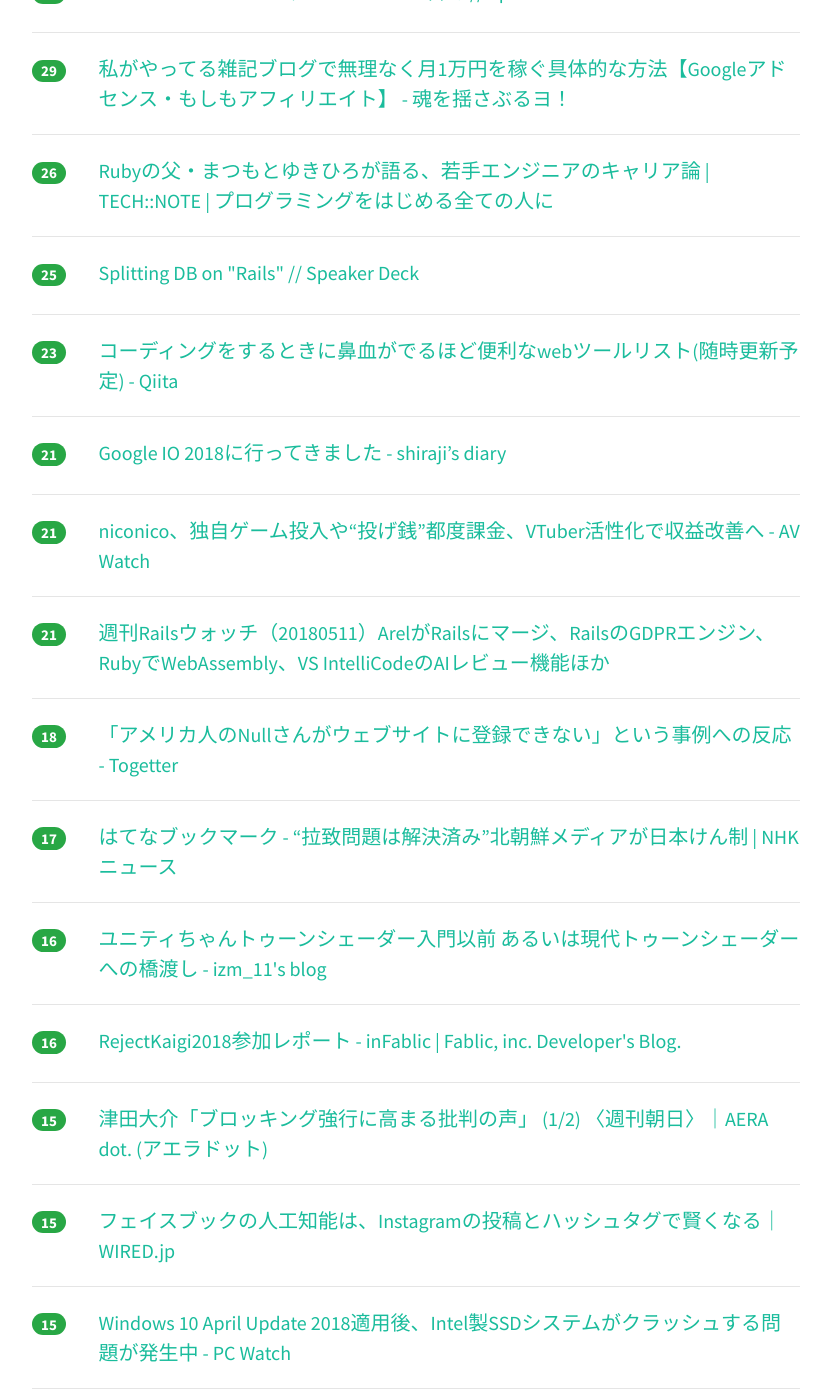
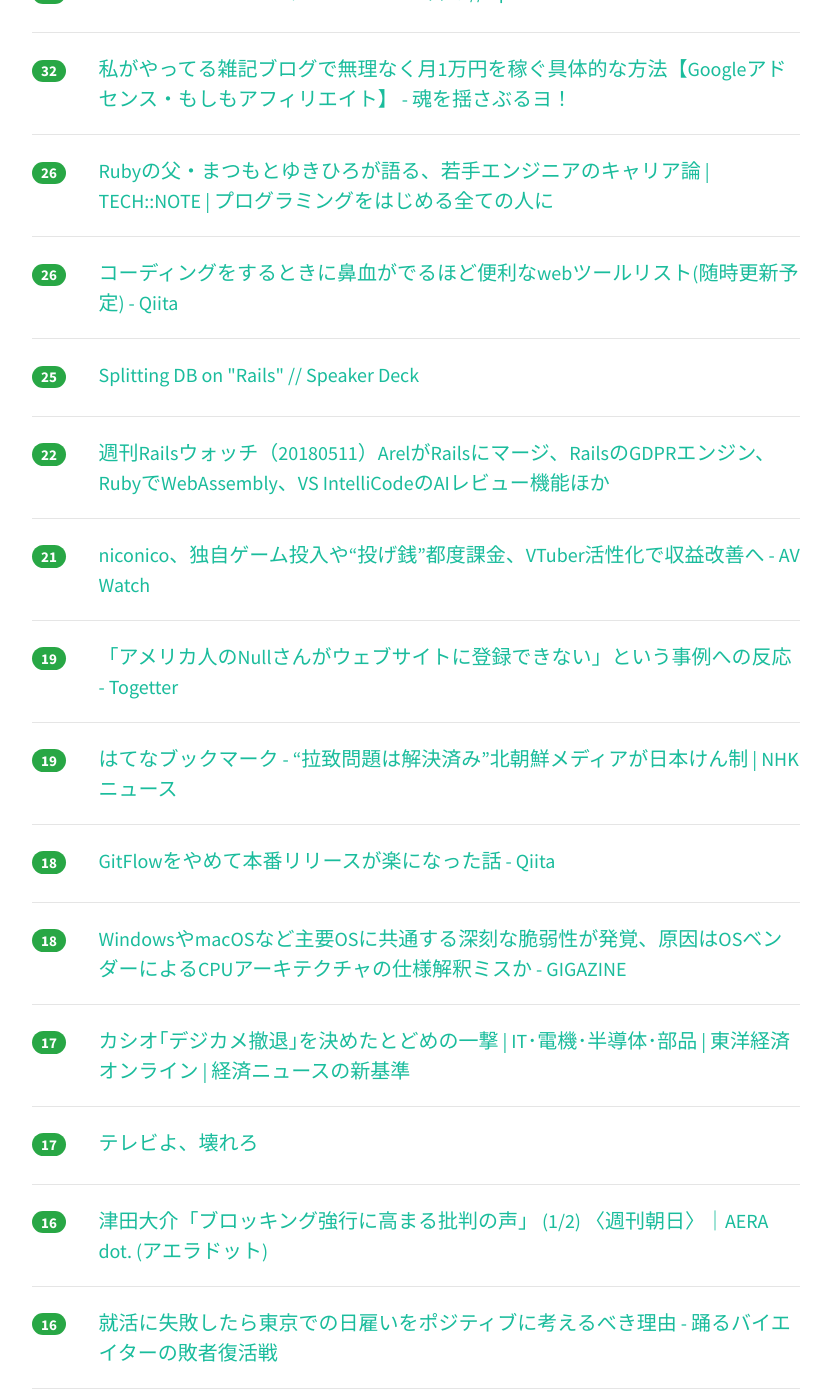
Before and after one commit to yatta47/hatena-matome-site, a Jekyll site: the page built from _posts/2018-05-13-hatena.md, in a window 1280 px wide and 1400 px high, scrolled down 1113 px. Shown: the whole window, without its empty margins (224-1055 px from the left). Built offline with Jekyll 4.4.1, drawn with Linux system fonts in a browser that asks for light colours; nearby versions of some CDN libraries; some of the changed text lies outside the part shown.

Commit message:
Updated 2018-05-13

```diff
--- a/_posts/2018-05-13-hatena.md
+++ b/_posts/2018-05-13-hatena.md
@@ -1,48 +1,48 @@
 ---
 layout: post
 title:  "2018-05-13 はてぶIT"
-date:   2018-05-13 14:00:51
+date:   2018-05-13 15:01:38
 tags: [it-hotentry]
 ---
-39 件のデータあり
+42 件のデータあり
 
 <hr><div class="row">
-<div class="col-1"><span class="badge badge-pill badge-success h2">207</span></div>
+<div class="col-1"><span class="badge badge-pill badge-success h2">235</span></div>
 <div class="col-11"><a href='https://news.yahoo.co.jp/byline/yamamotoichiro/20180512-00085145/' target='_blank'>国内Android関連開発市場が周回遅れになっている件(山本一郎) - 個人 - Yahoo!ニュース</a></div>
 </div>
 <hr>
 <div class="row">
-<div class="col-1"><span class="badge badge-pill badge-success h2">99</span></div>
+<div class="col-1"><span class="badge badge-pill badge-success h2">141</span></div>
 <div class="col-11"><a href='https://mainichi.jp/articles/20180512/mog/00m/040/007000c' target='_blank'>公文書クライシス：防衛省のファイル名、わざと分かりにくく　「公開請求逃れ」と職員証言 - 毎日新聞</a></div>
 </div>
 <hr>
 <div class="row">
-<div class="col-1"><span class="badge badge-pill badge-success h2">65</span></div>
+<div class="col-1"><span class="badge badge-pill badge-success h2">76</span></div>
 <div class="col-11"><a href='https://tmtms.hatenablog.com/entry/201805/dns' target='_blank'>DNSで浸透って言っちゃだめなの？ - @tmtms のメモ</a></div>
 </div>
 <hr>
 <div class="row">
-<div class="col-1"><span class="badge badge-pill badge-success h2">54</span></div>
+<div class="col-1"><span class="badge badge-pill badge-success h2">68</span></div>
+<div class="col-11"><a href='https://anond.hatelabo.jp/20180512231057' target='_blank'>昔は無料だったけど今有料なもの</a></div>
+</div>
+<hr>
+<div class="row">
+<div class="col-1"><span class="badge badge-pill badge-success h2">64</span></div>
+<div class="col-11"><a href='https://qiita.com/rana_kualu/items/8dc3f93a7176d9a0f05d' target='_blank'>5000人に聞いた、2018年最先端のフロントエンドツールはこれだ - Qiita</a></div>
+</div>
+<hr>
+<div class="row">
+<div class="col-1"><span class="badge badge-pill badge-success h2">55</span></div>
 <div class="col-11"><a href='https://mattn.kaoriya.net/software/lang/c/20180513001637.htm' target='_blank'>Big Sky :: Windows 10 に AF_UNIX が来たので試してみた。</a></div>
 </div>
 <hr>
 <div class="row">
-<div class="col-1"><span class="badge badge-pill badge-success h2">49</span></div>
+<div class="col-1"><span class="badge badge-pill badge-success h2">51</span></div>
 <div class="col-11"><a href='https://www.slideshare.net/takafumionaka/perlrubyist-96797887' target='_blank'>Perl使いの国のRubyist</a></div>
 </div>
 <hr>
 <div class="row">
-<div class="col-1"><span class="badge badge-pill badge-success h2">48</span></div>
-<div class="col-11"><a href='https://qiita.com/rana_kualu/items/8dc3f93a7176d9a0f05d' target='_blank'>5000人に聞いた、2018年最先端のフロントエンドツールはこれだ - Qiita</a></div>
-</div>
-<hr>
-<div class="row">
-<div class="col-1"><span class="badge badge-pill badge-success h2">36</span></div>
-<div class="col-11"><a href='https://anond.hatelabo.jp/20180512231057' target='_blank'>昔は無料だったけど今有料なもの</a></div>
-</div>
-<hr>
-<div class="row">
-<div class="col-1"><span class="badge badge-pill badge-success h2">35</span></div>
+<div class="col-1"><span class="badge badge-pill badge-success h2">38</span></div>
 <div class="col-11"><a href='https://forbesjapan.com/articles/detail/21029' target='_blank'>グーグルに宣戦布告の地図サービス「Mapbox」を創った男 | Forbes JAPAN（フォーブス ジャパン）</a></div>
 </div>
 <hr>
@@ -52,7 +52,7 @@ tags: [it-hotentry]
 </div>
 <hr>
 <div class="row">
-<div class="col-1"><span class="badge badge-pill badge-success h2">29</span></div>
+<div class="col-1"><span class="badge badge-pill badge-success h2">32</span></div>
 <div class="col-11"><a href='http://www.tamashii-yusaburuyo.work/entry/%E7%84%A1%E7%90%86%E3%81%AA%E3%81%8F%E6%9C%881%E4%B8%87%E5%86%86%E3%82%92%E7%A8%BC%E3%81%90%E5%85%B7%E4%BD%93%E7%9A%84%E3%81%AA%E6%96%B9%E6%B3%95' target='_blank'>私がやってる雑記ブログで無理なく月1万円を稼ぐ具体的な方法【Googleアドセンス・もしもアフィリエイト】 - 魂を揺さぶるヨ！</a></div>
 </div>
 <hr>
@@ -62,18 +62,18 @@ tags: [it-hotentry]
 </div>
 <hr>
 <div class="row">
+<div class="col-1"><span class="badge badge-pill badge-success h2">26</span></div>
+<div class="col-11"><a href='https://qiita.com/isuke/items/7fcc5eb0b985005b7b7c' target='_blank'>コーディングをするときに鼻血がでるほど便利なwebツールリスト(随時更新予定) - Qiita</a></div>
+</div>
+<hr>
+<div class="row">
 <div class="col-1"><span class="badge badge-pill badge-success h2">25</span></div>
 <div class="col-11"><a href='https://speakerdeck.com/izumin5210/splitting-db-on-rails' target='_blank'>Splitting DB on "Rails" // Speaker Deck</a></div>
 </div>
 <hr>
 <div class="row">
-<div class="col-1"><span class="badge badge-pill badge-success h2">23</span></div>
-<div class="col-11"><a href='https://qiita.com/isuke/items/7fcc5eb0b985005b7b7c' target='_blank'>コーディングをするときに鼻血がでるほど便利なwebツールリスト(随時更新予定) - Qiita</a></div>
-</div>
-<hr>
-<div class="row">
-<div class="col-1"><span class="badge badge-pill badge-success h2">21</span></div>
-<div class="col-11"><a href='http://shiraji.hatenablog.com/entry/2018/05/12/162608' target='_blank'>Google IO 2018に行ってきました - shiraji’s diary</a></div>
+<div class="col-1"><span class="badge badge-pill badge-success h2">22</span></div>
+<div class="col-11"><a href='https://techracho.bpsinc.jp/hachi8833/2018_05_11/56296' target='_blank'>週刊Railsウォッチ（20180511）ArelがRailsにマージ、RailsのGDPRエンジン、RubyでWebAssembly、VS IntelliCodeのAIレビュー機能ほか</a></div>
 </div>
 <hr>
 <div class="row">
@@ -82,18 +82,43 @@ tags: [it-hotentry]
 </div>
 <hr>
 <div class="row">
-<div class="col-1"><span class="badge badge-pill badge-success h2">21</span></div>
-<div class="col-11"><a href='https://techracho.bpsinc.jp/hachi8833/2018_05_11/56296' target='_blank'>週刊Railsウォッチ（20180511）ArelがRailsにマージ、RailsのGDPRエンジン、RubyでWebAssembly、VS IntelliCodeのAIレビュー機能ほか</a></div>
+<div class="col-1"><span class="badge badge-pill badge-success h2">19</span></div>
+<div class="col-11"><a href='https://togetter.com/li/1226680' target='_blank'>「アメリカ人のNullさんがウェブサイトに登録できない」という事例への反応 - Togetter</a></div>
+</div>
+<hr>
+<div class="row">
+<div class="col-1"><span class="badge badge-pill badge-success h2">19</span></div>
+<div class="col-11"><a href='http://b.hatena.ne.jp/entry/s/www3.nhk.or.jp/news/html/20180512/k10011436441000.html' target='_blank'>はてなブックマーク - “拉致問題は解決済み”北朝鮮メディアが日本けん制 | NHKニュース</a></div>
 </div>
 <hr>
 <div class="row">
 <div class="col-1"><span class="badge badge-pill badge-success h2">18</span></div>
-<div class="col-11"><a href='https://togetter.com/li/1226680' target='_blank'>「アメリカ人のNullさんがウェブサイトに登録できない」という事例への反応 - Togetter</a></div>
+<div class="col-11"><a href='https://qiita.com/koyopro/items/b4569285efc22c6397c6' target='_blank'>GitFlowをやめて本番リリースが楽になった話 - Qiita</a></div>
+</div>
+<hr>
+<div class="row">
+<div class="col-1"><span class="badge badge-pill badge-success h2">18</span></div>
+<div class="col-11"><a href='https://gigazine.net/news/20180511-intel-kernel-ring-vulnerability/' target='_blank'>WindowsやmacOSなど主要OSに共通する深刻な脆弱性が発覚、原因はOSベンダーによるCPUアーキテクチャの仕様解釈ミスか - GIGAZINE</a></div>
 </div>
 <hr>
 <div class="row">
 <div class="col-1"><span class="badge badge-pill badge-success h2">17</span></div>
-<div class="col-11"><a href='http://b.hatena.ne.jp/entry/s/www3.nhk.or.jp/news/html/20180512/k10011436441000.html' target='_blank'>はてなブックマーク - “拉致問題は解決済み”北朝鮮メディアが日本けん制 | NHKニュース</a></div>
+<div class="col-11"><a href='https://toyokeizai.net/articles/-/220541' target='_blank'>カシオ｢デジカメ撤退｣を決めたとどめの一撃 | IT･電機･半導体･部品 | 東洋経済オンライン | 経済ニュースの新基準</a></div>
+</div>
+<hr>
+<div class="row">
+<div class="col-1"><span class="badge badge-pill badge-success h2">17</span></div>
+<div class="col-11"><a href='https://anond.hatelabo.jp/20180513112802' target='_blank'>テレビよ、壊れろ</a></div>
+</div>
+<hr>
+<div class="row">
+<div class="col-1"><span class="badge badge-pill badge-success h2">16</span></div>
+<div class="col-11"><a href='https://dot.asahi.com/wa/2018050900013.html' target='_blank'>津田大介「ブロッキング強行に高まる批判の声」 (1/2) 〈週刊朝日〉｜AERA dot. (アエラドット)</a></div>
+</div>
+<hr>
+<div class="row">
+<div class="col-1"><span class="badge badge-pill badge-success h2">16</span></div>
+<div class="col-11"><a href='http://www.bloglifer.net/entry/job-hunting-failure-tokyo-day-hiring' target='_blank'>就活に失敗したら東京での日雇いをポジティブに考えるべき理由 - 踊るバイエイターの敗者復活戦</a></div>
 </div>
 <hr>
 <div class="row">
@@ -107,8 +132,8 @@ tags: [it-hotentry]
 </div>
 <hr>
 <div class="row">
-<div class="col-1"><span class="badge badge-pill badge-success h2">15</span></div>
-<div class="col-11"><a href='https://dot.asahi.com/wa/2018050900013.html' target='_blank'>津田大介「ブロッキング強行に高まる批判の声」 (1/2) 〈週刊朝日〉｜AERA dot. (アエラドット)</a></div>
+<div class="col-1"><span class="badge badge-pill badge-success h2">16</span></div>
+<div class="col-11"><a href='http://jp.automaton.am/articles/newsjp/20180513-67685/' target='_blank'>Valveが、脆弱性を発見したハッカーに報奨金を贈るプログラム開始。ただし本社オフィスへの物理攻撃は脆弱性から除外 | AUTOMATON</a></div>
 </div>
 <hr>
 <div class="row">
@@ -127,18 +152,13 @@ tags: [it-hotentry]
 </div>
 <hr>
 <div class="row">
-<div class="col-1"><span class="badge badge-pill badge-success h2">14</span></div>
-<div class="col-11"><a href='https://toyokeizai.net/articles/-/220541' target='_blank'>カシオ｢デジカメ撤退｣を決めたとどめの一撃 | IT･電機･半導体･部品 | 東洋経済オンライン | 経済ニュースの新基準</a></div>
-</div>
-<hr>
-<div class="row">
 <div class="col-1"><span class="badge badge-pill badge-success h2">13</span></div>
 <div class="col-11"><a href='http://www.4gamer.net/games/999/G999904/20180512006/' target='_blank'>ヒットしたモバイルゲームでも，5年後生存しているのは7〜8本に1本。“長寿”の秘訣が明かされた「超長期ゲーム運営サミット」をレポート - 4Gamer.net</a></div>
 </div>
 <hr>
 <div class="row">
 <div class="col-1"><span class="badge badge-pill badge-success h2">13</span></div>
-<div class="col-11"><a href='http://www.bloglifer.net/entry/job-hunting-failure-tokyo-day-hiring' target='_blank'>就活に失敗したら東京での日雇いをポジティブに考えるべき理由 - 踊るバイエイターの敗者復活戦</a></div>
+<div class="col-11"><a href='http://hokoxjouhou.blog105.fc2.com/blog-entry-1172.html' target='_blank'>楽天Payで全店10%ポイントバックキャンペーンやってるよ - 情報管理LOG</a></div>
 </div>
 <hr>
 <div class="row">
@@ -158,11 +178,6 @@ tags: [it-hotentry]
 <hr>
 <div class="row">
 <div class="col-1"><span class="badge badge-pill badge-success h2">12</span></div>
-<div class="col-11"><a href='http://hokoxjouhou.blog105.fc2.com/blog-entry-1172.html' target='_blank'>楽天Payで全店10%ポイントバックキャンペーンやってるよ - 情報管理LOG</a></div>
-</div>
-<hr>
-<div class="row">
-<div class="col-1"><span class="badge badge-pill badge-success h2">12</span></div>
 <div class="col-11"><a href='http://blog.sushi.money/entry/2018/05/13/012741' target='_blank'>キャッシュレス生活2018 in 京都 - hitode909の日記</a></div>
 </div>
 <hr>
@@ -177,27 +192,27 @@ tags: [it-hotentry]
 </div>
 <hr>
 <div class="row">
-<div class="col-1"><span class="badge badge-pill badge-success h2">9</span></div>
-<div class="col-11"><a href='https://anond.hatelabo.jp/20180513112802' target='_blank'>テレビよ、壊れろ</a></div>
+<div class="col-1"><span class="badge badge-pill badge-success h2">10</span></div>
+<div class="col-11"><a href='https://design.bizreach.co.jp/archives/949' target='_blank'>なぜデザイナーがコーディングやプログラミングを学ばなければならないのか | BIZREACH Designer Blog</a></div>
 </div>
 <hr>
 <div class="row">
 <div class="col-1"><span class="badge badge-pill badge-success h2">8</span></div>
-<div class="col-11"><a href='http://jp.automaton.am/articles/newsjp/20180513-67685/' target='_blank'>Valveが、脆弱性を発見したハッカーに報奨金を贈るプログラム開始。ただし本社オフィスへの物理攻撃は脆弱性から除外 | AUTOMATON</a></div>
+<div class="col-11"><a href='http://blog.gmork.in/entry/yet-another-frontend' target='_blank'>未だ遠いフロントエンド - マルシテイア</a></div>
 </div>
 <hr>
 <div class="row">
 <div class="col-1"><span class="badge badge-pill badge-success h2">7</span></div>
-<div class="col-11"><a href='https://design.bizreach.co.jp/archives/949' target='_blank'>なぜデザイナーがコーディングやプログラミングを学ばなければならないのか | BIZREACH Designer Blog</a></div>
-</div>
-<hr>
-<div class="row">
-<div class="col-1"><span class="badge badge-pill badge-success h2">6</span></div>
 <div class="col-11"><a href='http://matuda-kta.hateblo.jp/entry/2018/05/12/190158' target='_blank'>サイボウズが売っているのはグループウェアではなく「信頼」なのだと感じた理由 - 松田軽太の日記</a></div>
 </div>
 <hr>
 <div class="row">
-<div class="col-1"><span class="badge badge-pill badge-success h2">3</span></div>
+<div class="col-1"><span class="badge badge-pill badge-success h2">5</span></div>
 <div class="col-11"><a href='https://favstar.fm/pro' target='_blank'>Pro Membership</a></div>
 </div>
 <hr>
+<div class="row">
+<div class="col-1"><span class="badge badge-pill badge-success h2">0</span></div>
+<div class="col-11"><a href='http://shiraji.hatenablog.com/entry/2018/05/12/162608' target='_blank'>Google IO 2018に行ってきました - shiraji’s diary</a></div>
+</div>
+<hr>
```
